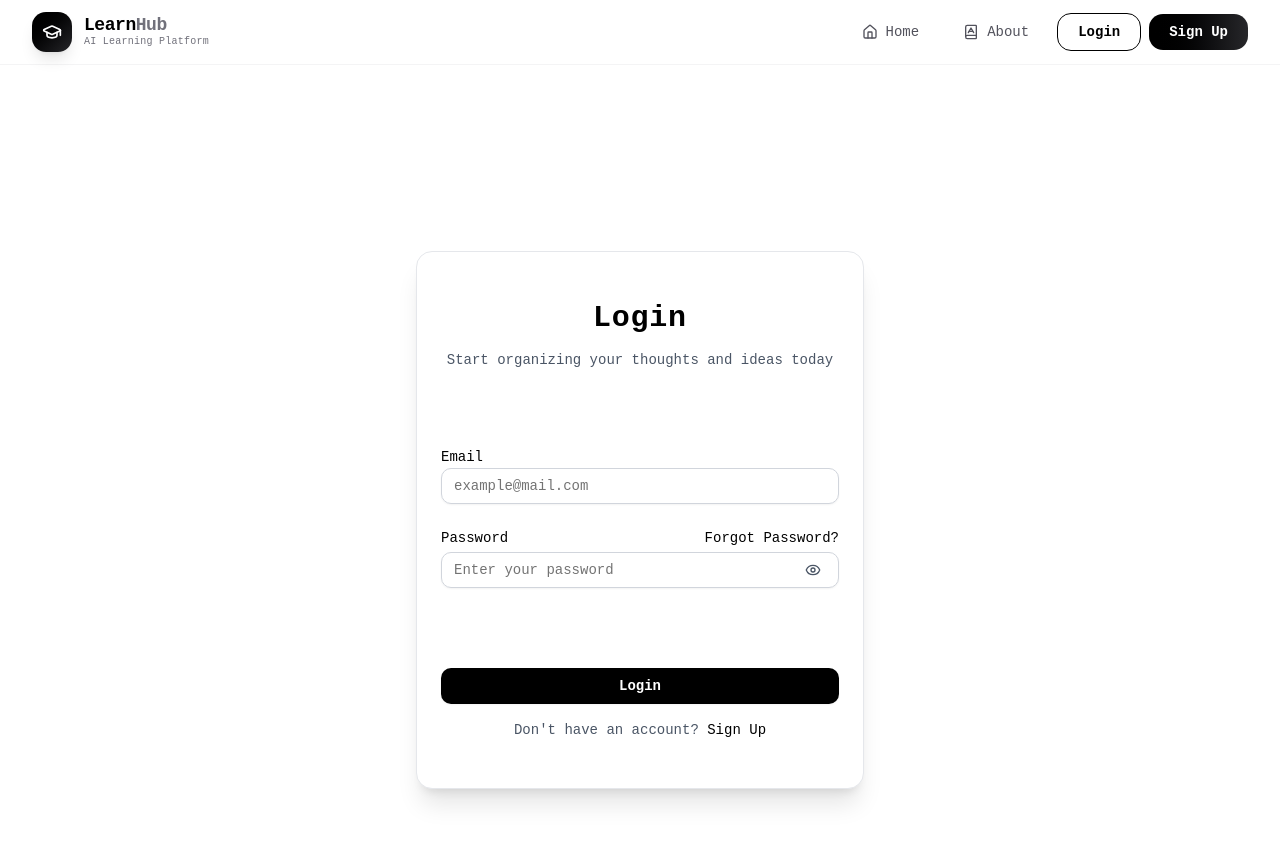
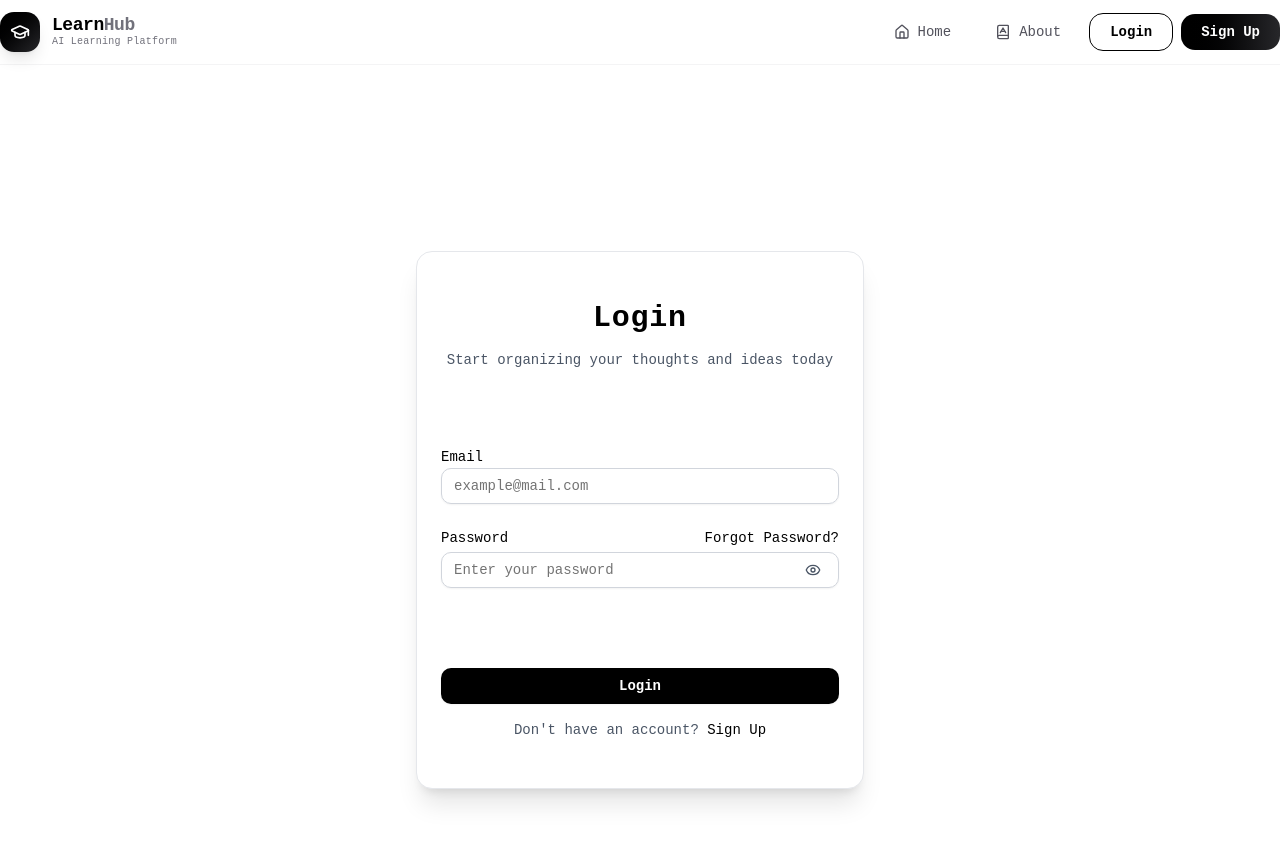
Before and after one commit to muhammadfaizan45890/LMS-Frontend, a React (Vite) app: page /login in a window 1280 px wide. Shown: the top 842 px of the page. Built offline with nearby package versions, Linux system fonts and the light colour scheme.

Commit message:
Update Navbar.jsx

```diff
--- a/src/components/Navbar.jsx
+++ b/src/components/Navbar.jsx
@@ -642,7 +642,7 @@
         `}
       >
         {/* ================= CONTAINER ================= */}
-        <div className="px-4 sm:px-6 lg:px-8">
+        <div className="">
           <div className="h-16 flex items-center justify-between">
 
             {/* ================= LEFT SECTION ================= */}
```
